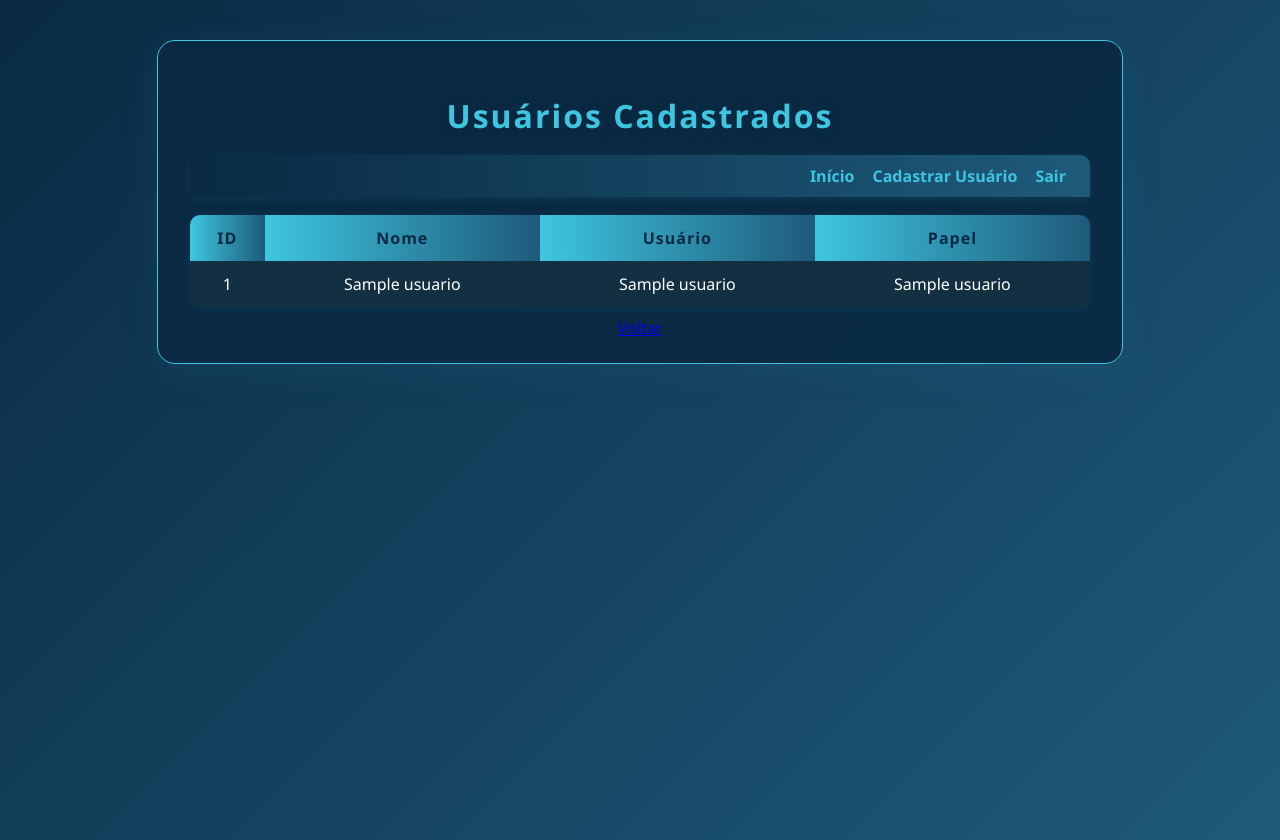
After one commit to sandrim01/chamado, a Flask app: template templates/usuarios.html in a window 1280 px wide. The commit adds this page. Run offline with Flask 3, Linux system fonts and the light colour scheme; the template is opened without the code that fills it: most values are stand-ins (such as "Sample title", 1, 10 or a date in 2020); some libraries are stand-ins or nearby versions.

Commit message:
feat(admin): página de gerenciamento de usuários para administradores

```diff
--- a/app.py
+++ b/app.py
@@ -197,6 +197,20 @@ def cadastro():
             conn.close()
     return render_template('cadastro.html')
 
+@app.route('/usuarios')
+@login_required
+def usuarios():
+    if current_user.papel != 'admin':
+        flash('Apenas administradores podem acessar a lista de usuários.', 'danger')
+        return redirect(url_for('index'))
+    conn = get_db_connection()
+    cur = conn.cursor()
+    cur.execute('SELECT id, username, password_hash, nome, papel FROM users ORDER BY id')
+    usuarios = cur.fetchall()
+    cur.close()
+    conn.close()
+    return render_template('usuarios.html', usuarios=usuarios)
+
 if __name__ == '__main__':
     create_tables()
     app.run(debug=True, host='0.0.0.0')
--- a/templates/index.html
+++ b/templates/index.html
@@ -18,6 +18,7 @@
                 <a href="/logout">Sair</a>
                 {% if current_user.papel == 'admin' %}
                     <a href="/cadastro">Cadastrar Usuário</a>
+                    <a href="/usuarios">Gerenciar Usuários</a>
                 {% endif %}
             {% else %}
                 <a href="/login">Login</a>
--- /dev/null
+++ b/templates/usuarios.html
@@ -0,0 +1,41 @@
+<!DOCTYPE html>
+<html lang="pt-br">
+<head>
+    <meta charset="UTF-8">
+    <title>Gerenciar Usuários - Controle de Chamados</title>
+    <link rel="stylesheet" href="/static/style.css">
+</head>
+<body>
+    <div class="container">
+        <h1>Usuários Cadastrados</h1>
+        <div class="menu-nav">
+            <a href="/">Início</a>
+            <a href="/cadastro">Cadastrar Usuário</a>
+            <a href="/logout">Sair</a>
+        </div>
+        <table>
+            <thead>
+                <tr>
+                    <th>ID</th>
+                    <th>Nome</th>
+                    <th>Usuário</th>
+                    <th>Papel</th>
+                </tr>
+            </thead>
+            <tbody>
+                {% for u in usuarios %}
+                <tr>
+                    <td>{{ u[0] }}</td>
+                    <td>{{ u[3] }}</td>
+                    <td>{{ u[1] }}</td>
+                    <td>{{ u[4] }}</td>
+                </tr>
+                {% endfor %}
+            </tbody>
+        </table>
+        <div style="text-align:center;margin-top:10px;">
+            <a href="/">Voltar</a>
+        </div>
+    </div>
+</body>
+</html>
```
